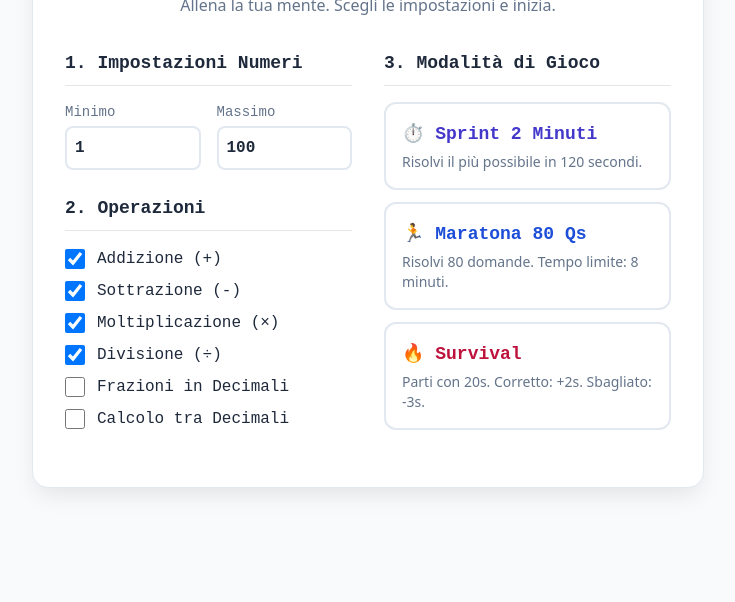
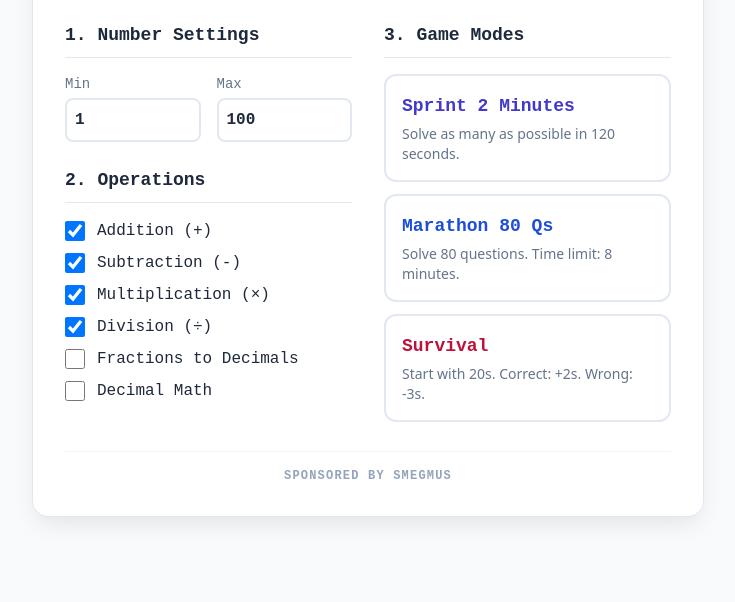
Before and after one commit to smegmusss/speed-mentalmath, a plain HTML site: page index.html in a window 1280 px wide. Shown: the part 198-800 px from the top of the page, without its empty margins (272-1007 px from the left). Drawn offline with nearby package versions, Linux system fonts and the light colour scheme.

Commit message:
Translate Italian text to English in index.html

```diff
--- a/index.html
+++ b/index.html
@@ -1,5 +1,5 @@
 <!DOCTYPE html>
-<html lang="it">
+<html lang="en">
 <head>
     <meta charset="UTF-8">
     <meta name="viewport" content="width=device-width, initial-scale=1.0">
@@ -21,101 +21,106 @@
 </head>
 <body class="min-h-screen flex items-center justify-center p-4 text-slate-800 transition-colors" id="app-body">
 
-    <!-- SCHERMATA MENU -->
+    <!-- MENU SCREEN -->
     <div id="menu-screen" class="glass w-full max-w-2xl p-8">
         <h1 class="text-3xl font-black text-center mb-2 text-indigo-600">Mental Math Pro</h1>
-        <p class="text-center text-slate-500 mb-8 font-sans">Allena la tua mente. Scegli le impostazioni e inizia.</p>
+        <p class="text-center text-slate-500 mb-8 font-sans">Train your mind. Choose your settings and start.</p>
 
         <div class="grid grid-cols-1 md:grid-cols-2 gap-8">
-            <!-- Impostazioni -->
+            <!-- Settings -->
             <div>
-                <h3 class="font-bold text-lg mb-4 border-b pb-2">1. Impostazioni Numeri</h3>
+                <h3 class="font-bold text-lg mb-4 border-b pb-2">1. Number Settings</h3>
                 <div class="flex gap-4 mb-6">
                     <div class="flex-1">
-                        <label class="block text-sm text-slate-500 mb-1">Minimo</label>
+                        <label class="block text-sm text-slate-500 mb-1">Min</label>
                         <input type="number" id="num-min" value="1" class="w-full border-2 border-slate-200 rounded-lg p-2 font-bold focus:border-indigo-500 outline-none">
                     </div>
                     <div class="flex-1">
-                        <label class="block text-sm text-slate-500 mb-1">Massimo</label>
+                        <label class="block text-sm text-slate-500 mb-1">Max</label>
                         <input type="number" id="num-max" value="100" class="w-full border-2 border-slate-200 rounded-lg p-2 font-bold focus:border-indigo-500 outline-none">
                     </div>
                 </div>
 
-                <h3 class="font-bold text-lg mb-4 border-b pb-2">2. Operazioni</h3>
+                <h3 class="font-bold text-lg mb-4 border-b pb-2">2. Operations</h3>
                 <div class="space-y-2 mb-6" id="operations-container">
-                    <label class="flex items-center gap-3 cursor-pointer"><input type="checkbox" value="add" checked class="w-5 h-5 text-indigo-600 rounded"> Addizione (+)</label>
-                    <label class="flex items-center gap-3 cursor-pointer"><input type="checkbox" value="sub" checked class="w-5 h-5 text-indigo-600 rounded"> Sottrazione (-)</label>
-                    <label class="flex items-center gap-3 cursor-pointer"><input type="checkbox" value="mul" checked class="w-5 h-5 text-indigo-600 rounded"> Moltiplicazione (×)</label>
-                    <label class="flex items-center gap-3 cursor-pointer"><input type="checkbox" value="div" checked class="w-5 h-5 text-indigo-600 rounded"> Divisione (÷)</label>
-                    <label class="flex items-center gap-3 cursor-pointer"><input type="checkbox" value="frac" class="w-5 h-5 text-indigo-600 rounded"> Frazioni in Decimali</label>
-                    <label class="flex items-center gap-3 cursor-pointer"><input type="checkbox" value="dec" class="w-5 h-5 text-indigo-600 rounded"> Calcolo tra Decimali</label>
+                    <label class="flex items-center gap-3 cursor-pointer"><input type="checkbox" value="add" checked class="w-5 h-5 text-indigo-600 rounded"> Addition (+)</label>
+                    <label class="flex items-center gap-3 cursor-pointer"><input type="checkbox" value="sub" checked class="w-5 h-5 text-indigo-600 rounded"> Subtraction (-)</label>
+                    <label class="flex items-center gap-3 cursor-pointer"><input type="checkbox" value="mul" checked class="w-5 h-5 text-indigo-600 rounded"> Multiplication (×)</label>
+                    <label class="flex items-center gap-3 cursor-pointer"><input type="checkbox" value="div" checked class="w-5 h-5 text-indigo-600 rounded"> Division (÷)</label>
+                    <label class="flex items-center gap-3 cursor-pointer"><input type="checkbox" value="frac" class="w-5 h-5 text-indigo-600 rounded"> Fractions to Decimals</label>
+                    <label class="flex items-center gap-3 cursor-pointer"><input type="checkbox" value="dec" class="w-5 h-5 text-indigo-600 rounded"> Decimal Math</label>
                 </div>
             </div>
 
-            <!-- Modalità -->
+            <!-- Game Modes -->
             <div>
-                <h3 class="font-bold text-lg mb-4 border-b pb-2">3. Modalità di Gioco</h3>
+                <h3 class="font-bold text-lg mb-4 border-b pb-2">3. Game Modes</h3>
                 <div class="space-y-3">
                     <button onclick="startGame('sprint')" class="w-full text-left p-4 rounded-xl border-2 border-slate-200 hover:border-indigo-500 hover:bg-indigo-50 transition group">
-                        <div class="font-bold text-indigo-700 text-lg group-hover:translate-x-1 transition-transform">⏱️ Sprint 2 Minuti</div>
-                        <div class="text-sm text-slate-500 mt-1 font-sans">Risolvi il più possibile in 120 secondi.</div>
+                        <div class="font-bold text-indigo-700 text-lg group-hover:translate-x-1 transition-transform">Sprint 2 Minutes</div>
+                        <div class="text-sm text-slate-500 mt-1 font-sans">Solve as many as possible in 120 seconds.</div>
                     </button>
 
                     <button onclick="startGame('marathon')" class="w-full text-left p-4 rounded-xl border-2 border-slate-200 hover:border-blue-500 hover:bg-blue-50 transition group">
-                        <div class="font-bold text-blue-700 text-lg group-hover:translate-x-1 transition-transform">🏃 Maratona 80 Qs</div>
-                        <div class="text-sm text-slate-500 mt-1 font-sans">Risolvi 80 domande. Tempo limite: 8 minuti.</div>
+                        <div class="font-bold text-blue-700 text-lg group-hover:translate-x-1 transition-transform">Marathon 80 Qs</div>
+                        <div class="text-sm text-slate-500 mt-1 font-sans">Solve 80 questions. Time limit: 8 minutes.</div>
                     </button>
 
                     <button onclick="startGame('survival')" class="w-full text-left p-4 rounded-xl border-2 border-slate-200 hover:border-rose-500 hover:bg-rose-50 transition group">
-                        <div class="font-bold text-rose-700 text-lg group-hover:translate-x-1 transition-transform">🔥 Survival</div>
-                        <div class="text-sm text-slate-500 mt-1 font-sans">Parti con 20s. Corretto: +2s. Sbagliato: -3s.</div>
+                        <div class="font-bold text-rose-700 text-lg group-hover:translate-x-1 transition-transform">Survival</div>
+                        <div class="text-sm text-slate-500 mt-1 font-sans">Start with 20s. Correct: +2s. Wrong: -3s.</div>
                     </button>
                 </div>
             </div>
         </div>
+
+        <!-- Sponsor -->
+        <div class="mt-6 pt-4 border-t border-slate-100 text-center">
+            <p class="text-xs font-bold text-slate-400 uppercase tracking-widest">Sponsored by Smegmus</p>
+        </div>
     </div>
 
-    <!-- SCHERMATA GIOCO -->
+    <!-- GAME SCREEN -->
     <div id="game-screen" class="hidden glass w-full max-w-2xl p-8 text-center relative overflow-hidden">
         <div class="flex justify-between items-center mb-8 text-slate-500 font-bold">
-            <div class="text-xl">Punti: <span id="ui-score" class="text-indigo-600 text-2xl">0</span><span id="ui-total" class="hidden">/80</span></div>
+            <div class="text-xl">Score: <span id="ui-score" class="text-indigo-600 text-2xl">0</span><span id="ui-total" class="hidden">/80</span></div>
             <div class="text-xl flex items-center gap-2">
-                ⏳ <span id="ui-time" class="text-2xl text-slate-800">120</span>
+                <span id="ui-time" class="text-2xl text-slate-800">120</span>s
                 <span id="time-feedback" class="absolute -top-4 right-8 font-black text-lg opacity-0 transition-all"></span>
             </div>
         </div>
 
         <div class="text-5xl md:text-7xl font-black mb-8 tracking-tighter" id="question-display">
-            <!-- Domanda generata qui -->
+            <!-- Question generated here -->
         </div>
 
         <input type="number" step="any" id="answer-input" class="w-full max-w-xs mx-auto text-center text-4xl border-b-4 border-slate-300 focus:border-indigo-600 outline-none pb-2 bg-transparent" placeholder="??" autocomplete="off">
 
-        <p class="text-slate-400 mt-6 text-sm font-sans">Premi <strong>INVIO</strong> per confermare</p>
+        <p class="text-slate-400 mt-6 text-sm font-sans">Press <strong>ENTER</strong> to submit</p>
     </div>
 
-    <!-- SCHERMATA RISULTATI -->
+    <!-- RESULT SCREEN -->
     <div id="result-screen" class="hidden glass w-full max-w-md p-8 text-center">
-        <h2 class="text-4xl font-black mb-2 text-indigo-600">Tempo Scaduto!</h2>
-        <p class="text-slate-500 mb-8 font-sans">Ecco il tuo risultato finale.</p>
+        <h2 class="text-4xl font-black mb-2 text-indigo-600">Time's Up!</h2>
+        <p class="text-slate-500 mb-8 font-sans">Here is your final result.</p>
 
         <div class="bg-slate-50 rounded-xl p-6 mb-8 border border-slate-100">
             <div class="text-6xl font-black text-slate-800 mb-2" id="final-score">0</div>
-            <div class="text-slate-500 uppercase tracking-widest text-sm font-bold">Risposte Corrette</div>
+            <div class="text-slate-500 uppercase tracking-widest text-sm font-bold">Correct Answers</div>
 
             <div class="mt-4 pt-4 border-t border-slate-200 grid grid-cols-2 gap-4 text-left">
                 <div>
-                    <span class="text-slate-400 text-xs uppercase block">Errori</span>
+                    <span class="text-slate-400 text-xs uppercase block">Mistakes</span>
                     <span class="text-xl font-bold text-rose-500" id="final-mistakes">0</span>
                 </div>
                 <div>
-                    <span class="text-slate-400 text-xs uppercase block">Precisione</span>
+                    <span class="text-slate-400 text-xs uppercase block">Accuracy</span>
                     <span class="text-xl font-bold text-emerald-500" id="final-accuracy">100%</span>
                 </div>
             </div>
         </div>
 
-        <button onclick="showMenu()" class="w-full bg-indigo-600 hover:bg-indigo-700 text-white font-bold py-4 rounded-xl shadow-lg transition">Gioca Ancora</button>
+        <button onclick="showMenu()" class="w-full bg-indigo-600 hover:bg-indigo-700 text-white font-bold py-4 rounded-xl shadow-lg transition">Play Again</button>
     </div>
 
     <script>
@@ -138,7 +143,7 @@
             const checkboxes = document.querySelectorAll('#operations-container input:checked');
             state.activeOps = Array.from(checkboxes).map(cb => cb.value);
 
-            if(state.activeOps.length === 0) return alert("Seleziona almeno un'operazione!");
+            if(state.activeOps.length === 0) return alert("Please select at least one operation!");
 
             state.min = parseInt(document.getElementById('num-min').value) || 1;
             state.max = parseInt(document.getElementById('num-max').value) || 100;
```
